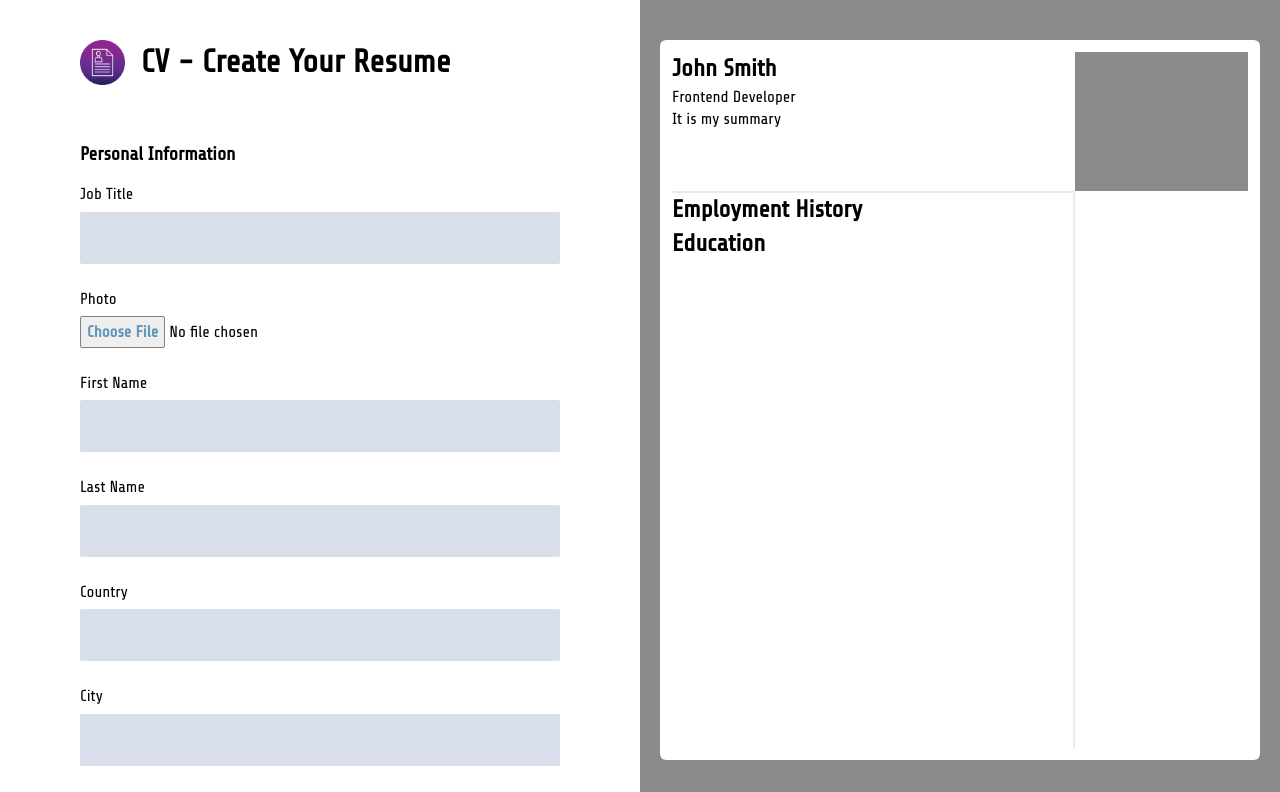
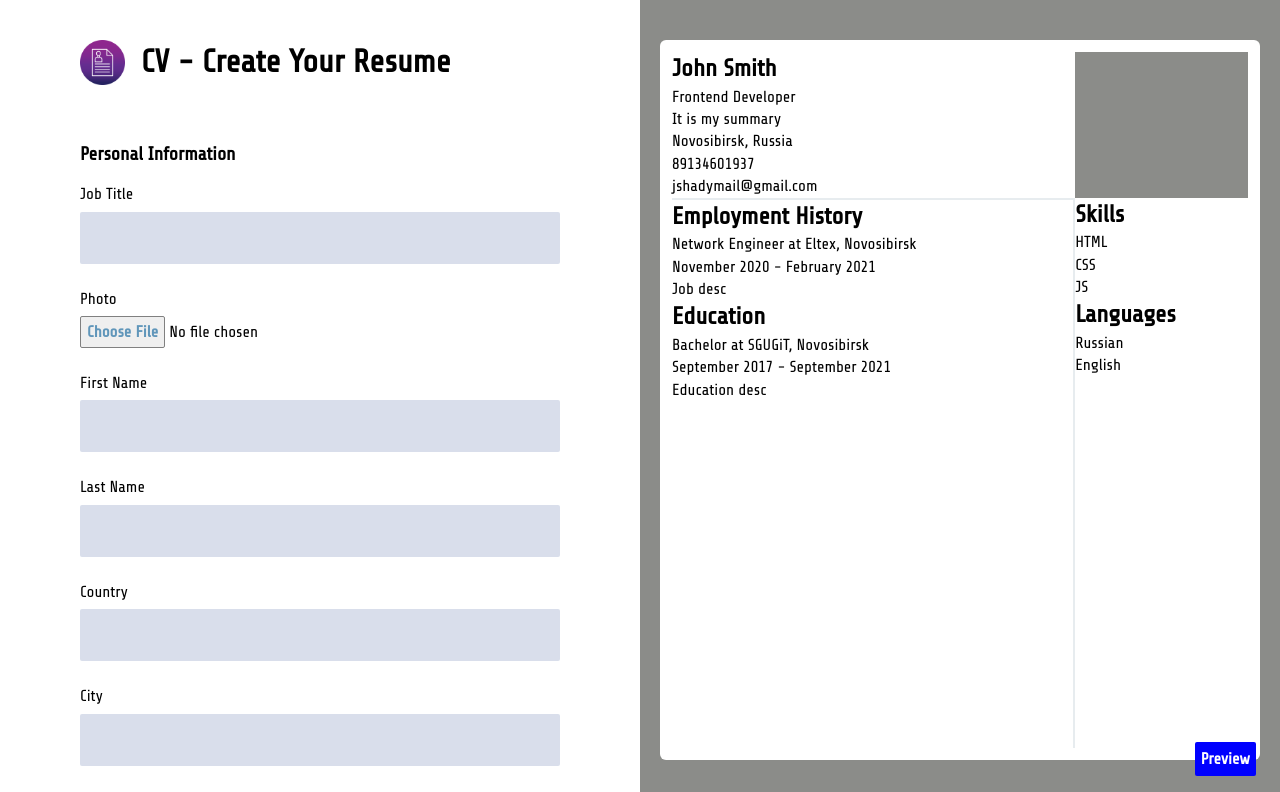
Before and after one commit to ShadyAV/cv-app, a React (Create React App) app: page / in a window 1280 px wide. Shown: the top 792 px of the page. Built offline with nearby package versions, Linux system fonts and the light colour scheme.

Commit message:
Add button to change view

```diff
--- a/src/components/Main.js
+++ b/src/components/Main.js
@@ -2,6 +2,7 @@ import React, { Component } from 'react';
 import Form from './form/Form';
 import Preview from './preview/Preview';
 import styled from 'styled-components';
+import Button from './utils/Button';
 
 const StyledMain = styled.main`
     display: flex;
@@ -16,13 +17,23 @@ class Main extends Component {
     constructor(props) {
         super(props)
 
+        this.state = {
+            view: true,
+        }
+    }
+
+    handleView = () => {
+        this.setState({
+            view: this.state.view === true ? false : true,
+        })
     }
 
     render() {
         return (
             <StyledMain>
                 <Form />
-                <Preview />
+                <Preview view={this.state.view === true ? null : true} />
+                <Button text={'Preview'} previewBtn onClick={this.handleView} />
             </StyledMain>
         );
     }
--- a/src/components/form/Form.js
+++ b/src/components/form/Form.js
@@ -121,6 +121,7 @@ class Form extends Component {
                     <Education ids={this.state.education.educationIds} deleteEducation={this.deleteEducation} />
                     <Button text={'+ Add one more education'} onClick={this.addEducation} ></Button>
                 </StyledSection>
+
             </FormContainer>
         );
     }
--- a/src/components/preview/Preview.js
+++ b/src/components/preview/Preview.js
@@ -1,5 +1,5 @@
 import React, { Component } from 'react';
-import styled from 'styled-components';
+import styled, { css } from 'styled-components';
 
 const StyledSection = styled.section`
     display: flex;
@@ -14,6 +14,15 @@ const StyledSection = styled.section`
     @media (max-width: 1199px) {
         visibility: hidden;
     }
+    ${(props) =>
+        props.view &&
+        css`
+            visibility: visible;
+            width: 100%;
+            @media (max-width: 1199px) {
+                visibility: visible;
+            }
+        `}
 `
 
 const PreviewMain = styled.div`
@@ -42,6 +51,11 @@ const MainArea = styled.div`
     border-right: 2px solid #e7ecef;
 `
 
+const Aside = styled.aside`
+    grid-row: 2/3;
+    grid-column: 2/3;
+`
+
 class Preview extends Component {
     constructor(props) {
         super(props)
@@ -50,18 +64,36 @@ class Preview extends Component {
 
     render() {
         return (
-            <StyledSection>
+            <StyledSection view={this.props.view}>
                 <PreviewMain>
                     <PersonalArea>
                         <h1>John Smith</h1>
                         <p>Frontend Developer</p>
                         <p>It is my summary</p>
+                        <p>Novosibirsk, Russia</p>
+                        <p>89134601937</p>
+                        <p>jshadymail@gmail.com</p>
                     </PersonalArea>
                     <AvatarArea></AvatarArea>
                     <MainArea>
                         <h2>Employment History</h2>
+                        <p>Network Engineer at Eltex, Novosibirsk</p>
+                        <p>November 2020 - February 2021</p>
+                        <p>Job desc</p>
                         <h2>Education</h2>
+                        <p>Bachelor at SGUGiT, Novosibirsk</p>
+                        <p>September 2017 - September 2021</p>
+                        <p>Education desc</p>
                     </MainArea>
+                    <Aside>
+                        <h2>Skills</h2>
+                        <p>HTML</p>
+                        <p>CSS</p>
+                        <p>JS</p>
+                        <h2>Languages</h2>
+                        <p>Russian</p>
+                        <p>English</p>
+                    </Aside>
                 </PreviewMain>
             </StyledSection>
         );
--- a/src/components/utils/Button.js
+++ b/src/components/utils/Button.js
@@ -1,5 +1,5 @@
 import React, { Component } from 'react';
-import styled from 'styled-components';
+import styled, { css } from 'styled-components';
 
 const StyledButton = styled.button`
     border-radius: 2px;
@@ -14,6 +14,15 @@ const StyledButton = styled.button`
         background-color: #e3f2fd;
         cursor: pointer;
     }
+    ${(props) =>
+        props.previewBtn &&
+        css`
+          background-color: blue;
+          color: #fff;
+          position: fixed;
+          bottom: 24px;
+          right: 24px;
+        `}
 `
 
 class Button extends Component {
@@ -24,7 +33,12 @@ class Button extends Component {
 
     render() {
         return (
-            <StyledButton onClick={this.props.onClick} data-index={this.props.dataIndex}>{this.props.text}</StyledButton>
+            <StyledButton
+                previewBtn={this.props.previewBtn}
+                onClick={this.props.onClick}
+                data-index={this.props.dataIndex}>
+                {this.props.text}
+            </StyledButton>
         );
     }
 
--- a/src/components/utils/Date.js
+++ b/src/components/utils/Date.js
@@ -7,6 +7,7 @@ const DivWrapper = styled.div`
     max-width: 100%;
     flex: 1;
     gap: 10px;
+    flex-wrap: wrap;
     @media (max-width: 1461px) {
         gap: 24px;
     }
```
